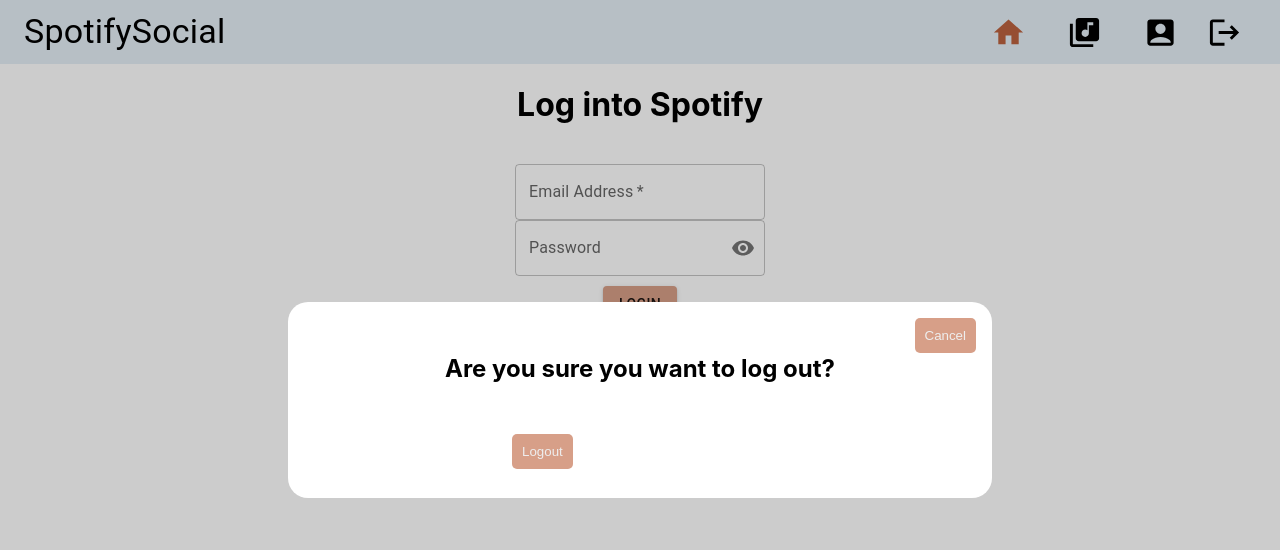
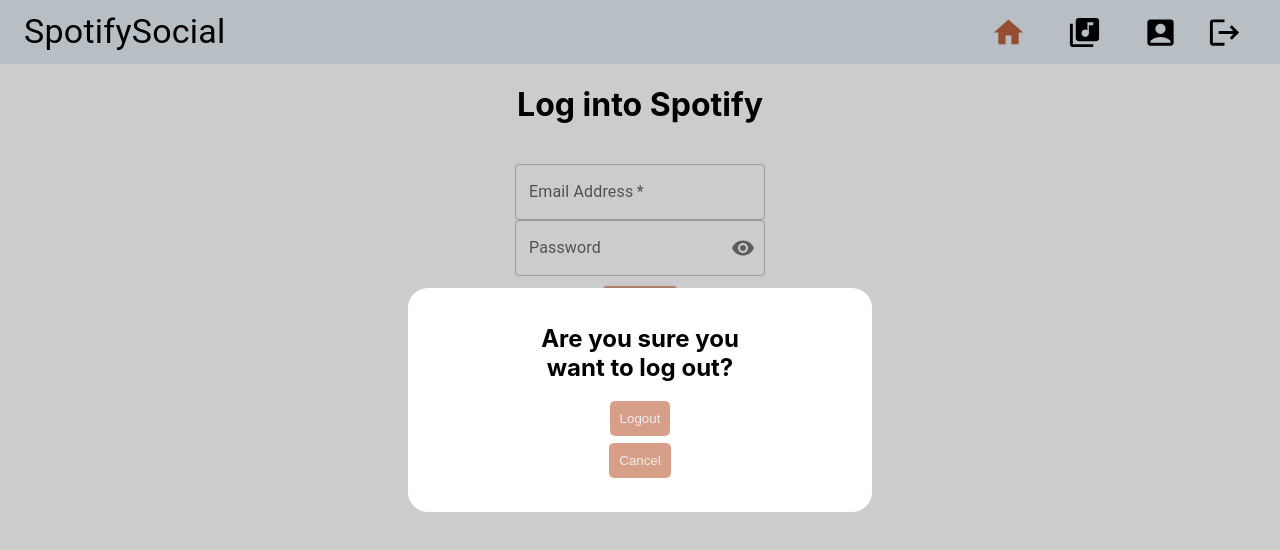
Before and after one commit to jrp9pte/ForgeSpotifyClone, a React (Create React App) app in the folder frontend/: page / in a window 1280 px wide. Both pictures are taken after a click on the button 1224 px from the left and 32 px from the top of the page. Shown: the top 550 px of the page. Built offline with nearby package versions, Linux system fonts and the light colour scheme.

Commit message:
centered logout and cancel button

```diff
--- a/frontend/src/Components/Logout/Popup.css
+++ b/frontend/src/Components/Logout/Popup.css
@@ -13,24 +13,25 @@
     position: relative;
     padding: 32px;
     width: 50%;
-    max-width: 640px;
+    max-width: 400px;
     background-color: #FFF;
     border-radius: 20px;
 }
 
-.popup-inner .close-btn{
-    position: absolute;
-    top: 16px;
-    right: 16px;
-}
 
-.popup-inner .logout-btn{
-    position: absolute;
-    left: 50%;
-}
+
+.popup-inner {
+    display: flex;
+    flex-direction: column;
+    align-items: center;
+    justify-content: center;
+    height: 20%;
+  }
+
 
 .close-btn {
     border: none;
+    margin-top: 25px;
     border-radius: 5px;
     padding: 10px;
     background-color: rgb( 215, 159, 136);
--- a/frontend/src/Components/Logout/Popup.js
+++ b/frontend/src/Components/Logout/Popup.js
@@ -1,15 +1,20 @@
-import React from 'react'
-import './Popup.css'
+import React from "react";
+import "./Popup.css";
 //src: https://www.youtube.com/watch?v=i8fAO_zyFAM&t=618s
 function Popups(props) {
-  return (props.trigger) ? (
-    <div className = "popup">
-        <div className = "popup-inner">
-            <button className = "close-btn" onClick={()=>props.setTrigger(false)}> Cancel </button>
-            {props.children}
-        </div>
+  return props.trigger ? (
+    <div className="popup">
+      <div className="popup-inner">
+        {props.children}
+        <button className="close-btn" onClick={() => props.setTrigger(false)}>
+          {" "}
+          Cancel{" "}
+        </button>
+      </div>
     </div>
-  ) : "";
+  ) : (
+    ""
+  );
 }
 
-export default Popups
+export default Popups;
--- a/frontend/src/Components/Navigation/NavigationBar.jsx
+++ b/frontend/src/Components/Navigation/NavigationBar.jsx
@@ -1,6 +1,6 @@
 import React, { useState, useEffect } from "react";
 import Popups from "../Logout/Popup";
-import SmartButtonIcon from '@mui/icons-material/SmartButton';
+import SmartButtonIcon from "@mui/icons-material/SmartButton";
 import { styled } from "@mui/system";
 import AppBar from "@mui/material/AppBar";
 import Toolbar from "@mui/material/Toolbar";
@@ -8,7 +8,7 @@
 import Button from "@mui/material/Button";
 import IconButton from "@mui/material/IconButton";
 import MenuIcon from "@mui/icons-material/Menu";
-import LogoutIcon from '@mui/icons-material/Logout';
+import LogoutIcon from "@mui/icons-material/Logout";
 import Drawer from "@mui/material/Drawer";
 import List from "@mui/material/List";
 import ListItem from "@mui/material/ListItem";
@@ -17,24 +17,23 @@
 import AccountBoxIcon from "@mui/icons-material/AccountBox";
 import LibraryMusicIcon from "@mui/icons-material/LibraryMusic";
 import HomeIcon from "@mui/icons-material/Home";
-import { createMuiTheme, ThemeProvider } from '@mui/material/styles';
+import { createMuiTheme, ThemeProvider } from "@mui/material/styles";
 
 const theme = createMuiTheme({
   palette: {
-    primary:{ main:"#D79F88", contrastText:"#0A191F"},
+    primary: { main: "#D79F88", contrastText: "#0A191F" },
     background: {
-      default: "#BB623E"
-    }
+      default: "#BB623E",
+    },
   },
   overrides: {
     MuiButton: {
       raisedPrimary: {
-        color: 'white',
+        color: "white",
       },
     },
-  }
+  },
 });
-
 
 const StyledHomeIcon = styled(HomeIcon)(({ theme }) => ({
   color: "black",
@@ -46,7 +45,7 @@
   },
 }));
 
-const StyledLogoutIcon = styled(LogoutIcon)(({ theme })=> ({
+const StyledLogoutIcon = styled(LogoutIcon)(({ theme }) => ({
   color: "black",
   "&:hover": {
     color: "#bb623e",
@@ -54,9 +53,9 @@
   "&.active": {
     color: "#bb623e",
   },
-}))
+}));
 
-const StyledLogoutConfirmIcon = styled(SmartButtonIcon)(({ theme })=> ({
+const StyledLogoutConfirmIcon = styled(SmartButtonIcon)(({ theme }) => ({
   color: "black",
   "&:hover": {
     color: "#bb623e",
@@ -64,7 +63,7 @@
   "&.active": {
     color: "#bb623e",
   },
-}))
+}));
 
 const StyledAccountBoxIcon = styled(AccountBoxIcon)(({ theme }) => ({
   color: "black",
@@ -88,26 +87,22 @@
 const NavigationBar = () => {
   const [isDrawerOpen, setIsDrawerOpen] = useState(false);
   const [isMobile, setIsMobile] = useState(false);
-  const [showLogout, setShowLogout] = useState(false)
+  const [showLogout, setShowLogout] = useState(false);
   const location = useLocation();
-  const [buttonPopup, setButtonPopup] = useState(false)
-  const confirmationLogout = (e) =>{
-      e.preventDefault()
-      setButtonPopup(true)
-  }
+  const [buttonPopup, setButtonPopup] = useState(false);
+  const confirmationLogout = (e) => {
+    e.preventDefault();
+    setButtonPopup(true);
+  };
 
-
-  const finalLogout = (e) =>{
-      console.log(window.localStorage.getItem("currentUserAT"))
-      console.log(window.localStorage.getItem("currentUserUID"))
-      window.localStorage.removeItem("currentUserAT")
-      window.localStorage.removeItem("currentUserUID")
-      window.location.href = "http://localhost:3000"
-      e.preventDefault()
-  }
-
-
-
+  const finalLogout = (e) => {
+    console.log(window.localStorage.getItem("currentUserAT"));
+    console.log(window.localStorage.getItem("currentUserUID"));
+    window.localStorage.removeItem("currentUserAT");
+    window.localStorage.removeItem("currentUserUID");
+    window.location.href = "http://localhost:3000";
+    e.preventDefault();
+  };
 
   useEffect(() => {
     const handleResize = () => {
@@ -179,25 +174,19 @@
                   fontSize="large"
                 />
               </Button>
-              <Button onClick = {confirmationLogout} color="inherit">
-                <StyledLogoutIcon
-                  fontSize="large"
-                />
+              <Button onClick={confirmationLogout} color="inherit">
+                <StyledLogoutIcon fontSize="large" />
               </Button>
               <Popups trigger={buttonPopup} setTrigger={setButtonPopup}>
-                      <h2 style={{color: "black"}}>
-                          Are you sure you want to log out?
-                      </h2>
-                      <div className = "popup-inner">
-                        <button className = "logout-btn" onClick={finalLogout}>
-                            Logout
-                        </button>
-                      </div>
+                <div className="popup-inner">
+                  <h2 style={{ color: "black", textAlign: "center" }}>
+                    Are you sure you want to log out?
+                  </h2>
+                  <button className="logout-btn" onClick={finalLogout}>
+                    Logout
+                  </button>
+                </div>
               </Popups>
-
-
-
-
             </div>
           )}
         </Toolbar>
@@ -236,9 +225,6 @@
                 fontSize="large"
               />
             </ListItem>
-
-
-
           </List>
         </Drawer>
       </AppBar>
```
